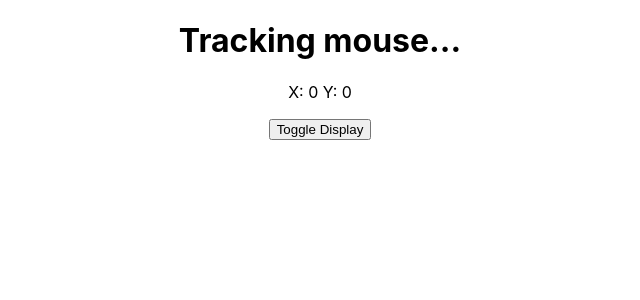
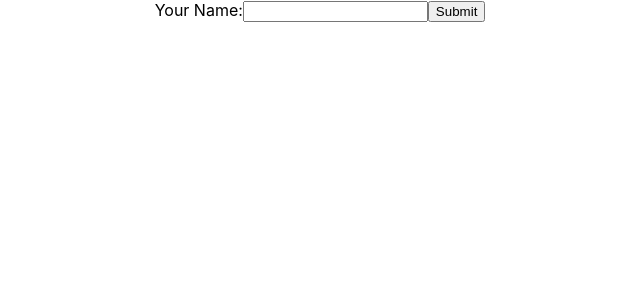
Before and after one commit to niclastanskanen/gitpod-react, a React (Create React App) app in the folder my-app/: page / in a window 1280 px wide. Shown: the top 300 px of the page, without its empty margins (320-960 px from the left). Built offline with nearby package versions, Linux system fonts and the light colour scheme.

Commit message:
add controlledForm

```diff
--- a/my-app/src/App.js
+++ b/my-app/src/App.js
@@ -1,5 +1,6 @@
 import './App.css';
-import LifeCyclesCWU from './components/LifeCyclesCWU';
+import ControlledForm from './components/ControlledForm';
+// import LifeCyclesCWU from './components/LifeCyclesCWU';
 // import FunctionalGreeting from './components/FunctionalGreeting';
 // import FunctionalGreetingWithProps from './components/FunctionalGreetingWithProps';
 // import StatefulGreeting from './components/StatefulGreeting';
@@ -36,7 +37,8 @@
       {/* <RenderingLists /> */}
       {/* <LifeCyclesCDM /> */}
       {/* <LifeCyclesCDU /> */}
-      <LifeCyclesCWU />
+      {/* <LifeCyclesCWU /> */}
+      <ControlledForm />
 
     </div>
   );
--- /dev/null
+++ b/my-app/src/components/ControlledForm.js
@@ -0,0 +1,30 @@
+import React, { Component } from 'react'
+
+export class ControlledForm extends Component {
+
+    constructor(props) {
+      super(props)
+
+      this.state = {
+        name: ''
+      }
+    }
+
+  render() {
+    return (
+      <div>
+        <form>
+            <label htmlFor="id-name">Your Name:</label>
+            <input
+                value={this.state.name}
+                id="id-name"
+                name="name" type="text"
+            />
+            <input type="submit" value="Submit" />
+        </form>
+      </div>
+    )
+  }
+}
+
+export default ControlledForm
```
